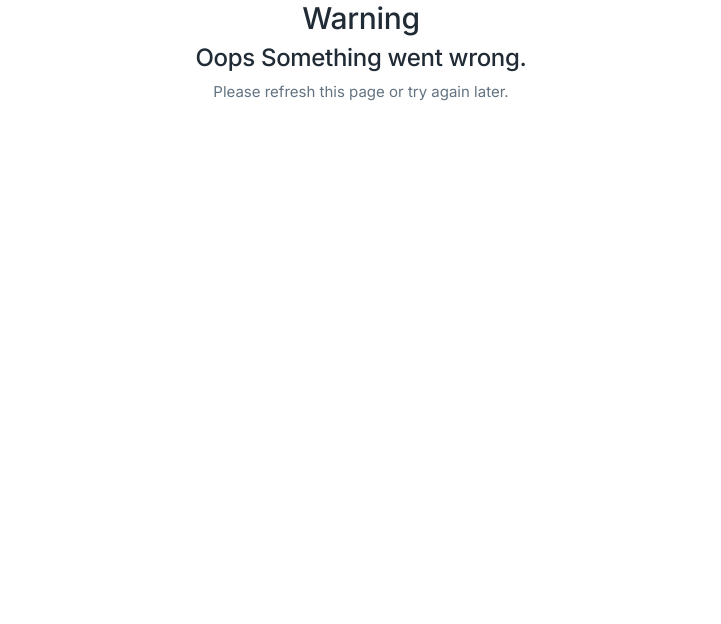
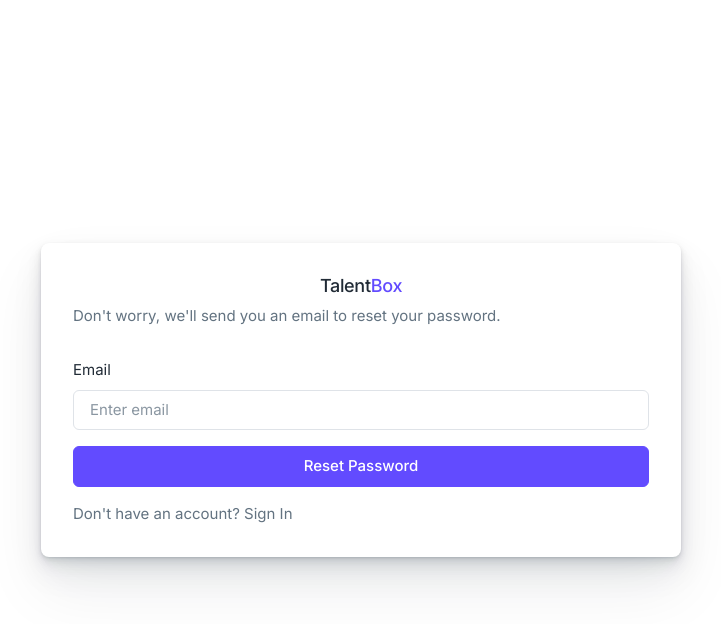
Before and after one commit to praeclarumtech/TBFront, a React (Vite) app: page /forgot-password in a window 1280 px wide. Shown: the top 624 px of the page, without its empty margins (279-1000 px from the left). Built offline with nearby package versions, Linux system fonts and the light colour scheme.

Commit message:
Send email

```diff
--- a/src/api/apiRoutes.ts
+++ b/src/api/apiRoutes.ts
@@ -1,10 +1,12 @@
 //User module
 export const LOGIN = "user/login";
 export const REGISTER = "user/register";
-export const FORGOT_PASSWORD = "user/forgotPassword";
 export const UPDATEPROFILE = "user/updateProfile";
 export const VIEWPROFILE = "user/viewProfile";
 export const CHANGEPASSWORD = "user/changePassword";
+export const VERIFY_OTP = "user/sendEmail/verifyOtp";
+export const SEND_OTP = "user/sendEmail"
+export const FORGOT_PASSWORD = "user/forgotPassword";
 
 //Applicant module
 export const LIST_APPLICANT = "applicants/viewAllApplicant";
--- a/src/api/usersApi.ts
+++ b/src/api/usersApi.ts
@@ -1,4 +1,4 @@
-import { LOGIN, FORGOT_PASSWORD, REGISTER, UPDATEPROFILE, VIEWPROFILE, CHANGEPASSWORD } from "./apiRoutes";
+import { LOGIN, FORGOT_PASSWORD, REGISTER, UPDATEPROFILE, VIEWPROFILE, CHANGEPASSWORD, VERIFY_OTP, SEND_OTP } from "./apiRoutes";
 import { authServices } from "./apiServices";
 
 export const login = async (data: object) => {
@@ -8,11 +8,6 @@
 
 export const register = async (data: object) => {
   const response = await authServices.post(`${REGISTER}`, data);
-  return response?.data;
-};
-
-export const forgotPassword = async (data: object) => {
-  const response = await authServices.post(`${FORGOT_PASSWORD}`, data);
   return response?.data;
 };
 
@@ -30,3 +25,18 @@
   const response = await authServices.post(`${CHANGEPASSWORD}/${id}`, data);
   return response?.data;
 };
+
+export const sendOtp = async (data: object) => {
+  const response = await authServices.post(`${SEND_OTP}`, data);
+  return response?.data;
+};
+
+export const verifyOtp = async (data: object) => {
+  const response = await authServices.post(`${VERIFY_OTP}`, data);
+  return response?.data;
+};
+
+export const forgotPassword = async (data: object, id : string) => {
+  const response = await authServices.post(`${FORGOT_PASSWORD}/${id}`, data);
+  return response?.data;
+};
--- a/src/components/constants/enum.ts
+++ b/src/components/constants/enum.ts
@@ -33,6 +33,7 @@
   Login: "Login",
   Register: "Register",
   Applicant: "Applicant",
+  Forgot: "Forgot"
 };
 
 const getItem = (key:any) => {
--- a/src/pages/auth/ForgetPassword.tsx
+++ b/src/pages/auth/ForgetPassword.tsx
@@ -1,35 +1,61 @@
-import { Row, Col, Card, Form, Button } from "react-bootstrap";
+/* eslint-disable @typescript-eslint/no-explicit-any */
+import { Row, Col, Card, Form } from "react-bootstrap";
 import { Link, useNavigate } from "react-router-dom";
-import { useForm } from "react-hook-form";
-import { yupResolver } from "@hookform/resolvers/yup";
-import * as yup from "yup";
+import * as Yup from "yup";
 // import custom hook
 import { useMounted } from "hooks/useMounted";
-
-const schema = yup.object().shape({
-  username: yup.string().required("Username is required").trim(),
-  email: yup.string().required("Email is required").email("Email is invalid"),
-});
+import { CREATED, Modules, SUCCESS } from "components/constants/enum";
+import {
+  emailRegex,
+  InputPlaceHolder,
+  projectTitle,
+  validationMessages,
+} from "components/constants/common";
+import { errorHandle } from "components/helpers/service";
+import { sendOtp } from "api/usersApi";
+import { toast } from "react-toastify";
+import BaseInput from "components/BaseComponents/BaseInput";
+import BaseButton from "components/BaseComponents/BaseButton";
+import { useFormik } from "formik";
+import { useState } from "react";
 
 const ForgetPassword = () => {
+  document.title = Modules.Forgot + " | " + projectTitle;
+  const hasMounted = useMounted();
+
   const navigate = useNavigate();
-  const hasMounted = useMounted();
-  const {
-    register,
-    handleSubmit,
-    formState: { errors },
-    reset,
-  } = useForm({
-    resolver: yupResolver(schema),
+  const [loader, setLoader] = useState<boolean>(false);
+
+  const validation: any = useFormik({
+    enableReinitialize: true,
+    initialValues: {
+      email: "",
+    },
+    validationSchema: Yup.object({
+      email: Yup.string()
+        .email(validationMessages.format("Email"))
+        .matches(emailRegex, validationMessages.format("Email"))
+        .required(validationMessages.required("Email")),
+    }),
+    onSubmit: (values: any) => {
+      setLoader(true);
+      sendOtp(values)
+        .then((res) => {
+          if (res?.statusCode === CREATED && res?.success === SUCCESS) {
+            navigate("/");
+            toast.success(res?.message);
+          } else {
+            toast.error(res?.message);
+          }
+        })
+        .catch((error) => {
+          errorHandle(error);
+          setLoader(false);
+        })
+        .finally(() => setLoader(false));
+    },
   });
-  interface FormData {
-    email: string;
-  }
 
-  const onSubmitHandler = (data: FormData) => {
-    console.log({ data });
-    reset();
-  };
   return (
     <Row className="align-items-center justify-content-center g-0 min-vh-100">
       <Col xxl={4} lg={6} md={8} xs={12} className="py-8 py-xl-0">
@@ -53,22 +79,38 @@
               </p>
             </div>
             {hasMounted && (
-              <Form onSubmit={handleSubmit(onSubmitHandler)}>
+              <Form
+                onSubmit={(e) => {
+                  e.preventDefault();
+                  validation.handleSubmit();
+                  return false;
+                }}
+              >
                 <Form.Group className="mb-3" controlId="email">
-                  <Form.Label>Email</Form.Label>
-                  <Form.Control
-                    {...register("email")}
-                    className={`${errors.email ? "is-invalid" : ""}`}
+                  <BaseInput
+                    label="Email"
                     name="email"
-                    placeholder="Enter Your Email"
+                    type="text"
+                    placeholder={InputPlaceHolder("email")}
+                    handleChange={validation.handleChange}
+                    handleBlur={validation.handleBlur}
+                    value={validation.values.email}
+                    touched={validation.touched.email}
+                    error={validation.errors.email}
+                    passwordToggle={false}
                   />
-                  <p className="p-1 text-red-500">{errors.email?.message}</p>
                 </Form.Group>
 
                 <div className="mb-3 d-grid">
-                  <Button variant="primary" type="submit">
-                    Reset Password
-                  </Button>
+                  <BaseButton
+                    color="primary"
+                    disabled={loader}
+                    className="w-100"
+                    type="submit"
+                    loader={loader}
+                  >
+                    Reset Password{" "}
+                  </BaseButton>
                 </div>
                 <span>
                   Don&apos;t have an account?{" "}
--- a/src/pages/auth/SignIn.tsx
+++ b/src/pages/auth/SignIn.tsx
@@ -146,7 +146,7 @@
                       <a
                         href="#"
                         className="text-inherit fs-5"
-                        onClick={() => navigate("/forget-password")}
+                        onClick={() => navigate("/forgot-password")}
                       >
                         Forgot your password?
                       </a>
--- a/src/pages/auth/SignUp.tsx
+++ b/src/pages/auth/SignUp.tsx
@@ -254,7 +254,7 @@
                     </div>
                     <div>
                       <div
-                        onClick={() => navigate("/forget-password")}
+                        onClick={() => navigate("/forgot-password")}
                         className="text-inherit fs-5"
                       >
                         Forgot your password?
--- a/src/pages/master/Skills.tsx
+++ b/src/pages/master/Skills.tsx
@@ -35,9 +35,9 @@
 
   const fetchSkills = () => {
     viewAllSkill()
-      .then((res: { success: any; data: { getskills: any }; message: any }) => {
+      .then((res: { success: any; data: { data: any }; message: any }) => {
         if (res?.success) {
-          setSkills(res.data.getskills || []);
+          setSkills(res.data.data || []);
         } else {
           toast.error(res?.message || "Failed to fetch skills");
         }
@@ -87,7 +87,7 @@
   const columns = useMemo(
     () => [
       {
-        header: "Sr.no",
+        header: "Id.no",
         accessorKey: "_id",
         enableColumnFilter: false,
       },
@@ -102,6 +102,7 @@
           <div className="hstack gap-2">
             <BaseButton
               id={`edit-${cell?.row?.original?._id}`}
+              color="primary"
               className="btn btn-sm btn-soft-warning edit-list"
               onClick={() => handleEdit(cell?.row?.original)}
             >
@@ -115,6 +116,7 @@
             </BaseButton>
             <BaseButton
               id={`delete-${cell?.row?.original?._id}`}
+              color="danger"
               className="btn btn-sm btn-soft-danger delete-list"
               onClick={() => handleDelete(cell?.row?.original)}
             >
@@ -201,11 +203,10 @@
             <Card className="mb-3 my-3">
               <CardBody>
                 <Row className="flex">
-                  <Row className="fw-bold text-dark ms-2 mt-1 h4">
+                  <Row className="fw-bold text-dark ms-2 mt-1 h4"></Row>
                   <Col xl={5} sm={12} md={4} lg={2} className="!mb-2">
-                      {formTitle}
+                    <h4 className="font-bold"> {formTitle} </h4>
                   </Col>
-                  </Row>
                   <Row className="ms-2">
                     <Col xs={9} md={5} lg={5}>
                       <BaseInput
@@ -231,25 +232,28 @@
                       className="d-flex justify-content-end px-1"
                     >
                       <BaseButton
-                        color=" "
-                        className="btn btn-outline-dark border-1 rounded-5"
+                        color="secondary"
+                        className="btn btn-outline-dark border-1 text-white"
                         type="button"
                         onClick={() => validation.resetForm()}
                       >
                         Cancel
                       </BaseButton>
                       <BaseButton
-                        color="success"
+                        color="primary"
                         disabled={loader}
                         type="submit"
                         loader={loader}
-                        className="ms-3 px-5 border rounded-5"
+                        className="ms-3 px-5 border"
                         onClick={() => validation.handleSubmit()}
                       >
                         {submitButtonText}
                       </BaseButton>
                     </Col>
                   </Row>
+                </Row>
+              </CardBody>
+            </Card>
             <Row>
               <Col lg={12}>
                 <Card id="addedSkillList">
@@ -280,9 +284,6 @@
                 </Card>
               </Col>
             </Row>
-                </Row>
-              </CardBody>
-            </Card>
           </div>
         </Row>
       </Container>
--- a/src/routes/index.tsx
+++ b/src/routes/index.tsx
@@ -24,7 +24,7 @@
 const RenderRouter: React.FC = () => {
   const {
     ROOT,
-    FORGOT_PASSWORD,
+    FORGET_PASSWORD,
     RESET_PASSWORD,
     SIGN_UP,
     DASHBOARD,
@@ -39,7 +39,7 @@
       <Route path={ROOT.path} errorElement={<RootBoundary />}>
         <Route index element={<SignIn />} />
         <Route path={SIGN_UP.path} element={<SignUp />} />
-        <Route path={FORGOT_PASSWORD.path} element={<ForgetPassword />} />
+        <Route path={FORGET_PASSWORD.path} element={<ForgetPassword />} />
         <Route path={RESET_PASSWORD.path} element={<ChangePassword />} />
         <Route
           path={DASHBOARD.path}
--- a/src/routes/routes.tsx
+++ b/src/routes/routes.tsx
@@ -10,6 +10,7 @@
 import PassingYear from "pages/master/PassingYear";
 import AddSkill from "pages/master/Skills";
 import Report from "pages/report/Report";
+import ForgetPassword from "pages/auth/ForgetPassword";
 
 const routes = {
   ROOT: {
@@ -24,9 +25,10 @@
     path: "/reset-password",
     title: "",
   },
-  FORGOT_PASSWORD: {
-    path: "/forget-password",
-    title: "",
+  FORGET_PASSWORD: {
+    title: "Forgot Password",
+    path: "/forgot-password",
+    element: ForgetPassword,
   },
   SIGN_UP: {
     title: "Sign Up",
```
Lines whose indentation alone changed are shown as unchanged.
